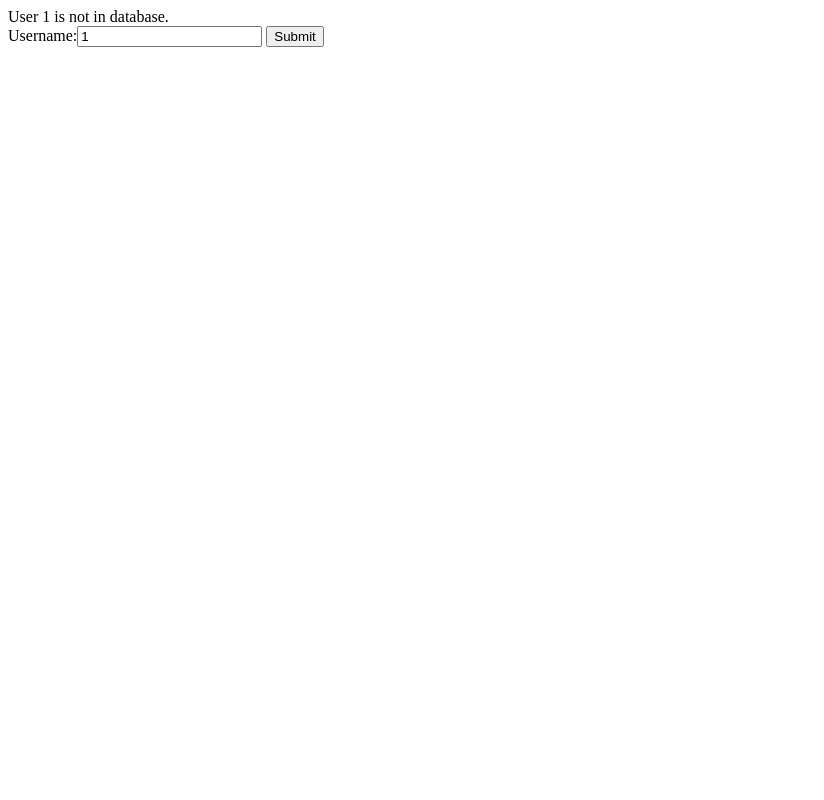
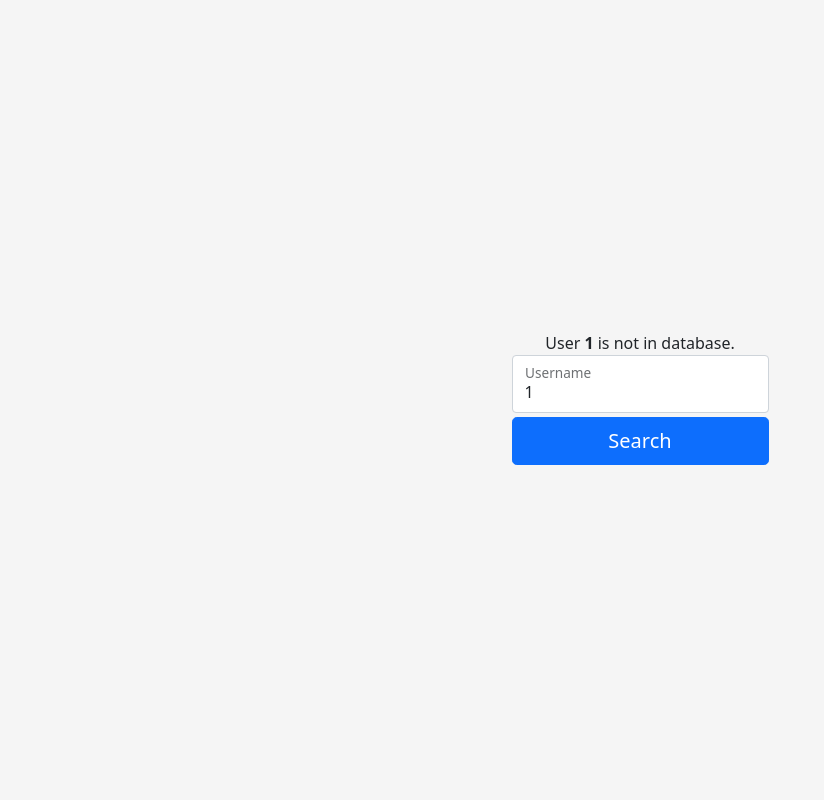
Before and after one commit to 70AdmiralString/isthisatroll-web, a Django app: page /user/1/ in a window 1280 px wide. Shown: the whole page, without its empty margins (0-824 px from the left). Run offline with Django 3.2, Linux system fonts and the light colour scheme.

Commit message:
Provide minimal but better html template
The template is now using Bootstrap. It provides a minimal search form
in the homepage and a better looking feel overall. The custom css style
is still to be moved to a separate css static file.

```diff
--- a/templates/base.html
+++ b/templates/base.html
@@ -1,11 +1,33 @@
 <!doctype html>
 <html lang="en">
 <head>
+  <meta charset="utf-8">
+  <meta name="viewport" content="width=device-width, initial-scale=1">
+  <meta name="description" content="Is this a troll?">
+  <meta name="author" content="70AdmiralString">
+  <link rel="canonical" href="https://isthisatroll.herokuapp.com">
+
+  <!-- Bootstrap CSS -->
+  <link href="https://cdn.jsdelivr.net/npm/bootstrap@5.0.0-beta3/dist/css/bootstrap.min.css" rel="stylesheet" integrity="sha384-eOJMYsd53ii+scO/bJGFsiCZc+5NDVN2yr8+0RDqr0Ql0h+rP48ckxlpbzKgwra6" crossorigin="anonymous">
   <title>IsThisATroll?{% block title %}{% endblock title %}</title>
+
+  <style>
+    html, body {
+      height: 100%;
+    }
+    body {
+      display: flex;
+      align-items: center;
+      padding-top: 40px;
+      padding-bottom: 40px;
+      background-color: #f5f5f5;
+    }
+  </style>
+
 </head>
 
 <body>
-  <div id="content">
+  <div id="content" class="mx-auto">
     {% block content %}{% endblock content %}
   </div>
 </body>
--- a/user/templates/user/notfound.html
+++ b/user/templates/user/notfound.html
@@ -3,5 +3,5 @@
 {% block title %} - {{ form.username.initial }} not found{% endblock title %}
 
 {% block message %}
-User {{ form.username.initial }} is not in database.
+User <strong> {{ form.username.initial }} </strong> is not in database.
 {% endblock message %}
--- a/user/templates/user/search.html
+++ b/user/templates/user/search.html
@@ -3,10 +3,29 @@
 {% block title %}{% endblock title %}
 
 {% block content %}
-{% block message %}{% endblock message %}
-<form action=" {% url 'user:search' %}" method="post">
-    {% csrf_token %}
-    {{ form }}
-    <input type="submit" value="Submit">
-</form>
+  <main class="container text-center mx-auto">
+    <form action=" {% url 'user:search' %}" method="post">
+      <div class="form-floating">
+        {% csrf_token %}
+      </div>
+      <div class="form-floating">
+         {% block message %}{% endblock message %}
+      </div>
+      <div class="form-floating">
+        {{ form.username.errors }}
+      </div>
+      <div class="form-floating">
+        <input type="text"
+               name="{{ form.username.name }}"
+               id="{{ form.username.id_for_label }}"
+               {% if form.username.value != None %}value="{{ form.username.value|stringformat:'s' }}"{% endif %}
+               maxlength="{{ form.username.field.max_length }}"
+               class="form-control"
+               placeholder="username"
+               {% if form.username.field.required %}required{% endif %}>
+        <label for="{{ form.username.id_for_label }}" class="hidden">Username</label>
+      </div>
+      <button class="w-100 btn btn-lg btn-primary my-1" type="submit">Search</button>
+    </form>
+  </main>
 {% endblock content %}
```
